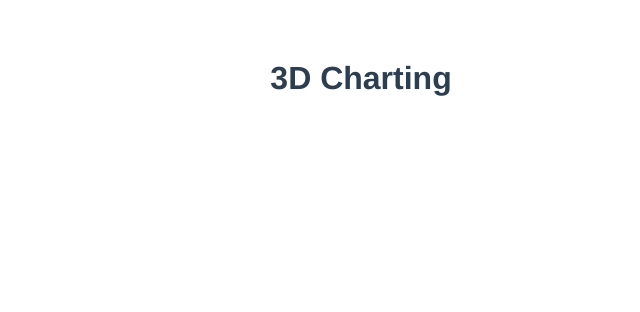
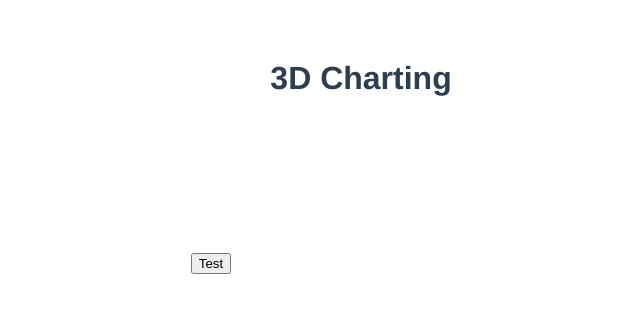
Before and after one commit to NinaBlinova/Function-graphs, a Vue app: page / in a window 1280 px wide. Shown: the top 312 px of the page, without its empty margins (279-919 px from the left). Built offline with nearby package versions, Linux system fonts and the light colour scheme.

Commit message:
Canvas added

```diff
--- a/src/components/HelloWorld.vue
+++ b/src/components/HelloWorld.vue
@@ -1,15 +1,31 @@
 <template>
   <div class="hello">
     <h1>{{ msg }}</h1>
+    <button v-on:click="drawRect">Test</button>
+    <canvas id="canvas"></canvas>
   </div>
 </template>
 
 <script lang="ts">
-import { Component, Prop, Vue } from 'vue-property-decorator';
+import {Component, Prop, Vue} from 'vue-property-decorator';
 
 @Component
 export default class HelloWorld extends Vue {
-  @Prop() private msg!: string;
+  @Prop() msg!: string
+  vueCanvas!: object
+
+  mounted(): void {
+    const canvasElement = document.getElementById("canvas");
+    this.vueCanvas = canvasElement.getContext("2d");
+  }
+
+  drawRect() {
+    this.vueCanvas.clearRect(0, 0, 400, 200);
+
+    this.vueCanvas.beginPath();
+    this.vueCanvas.rect(20, 20, 100, 100);
+    this.vueCanvas.stroke();
+  }
 }
 </script>
 
```
